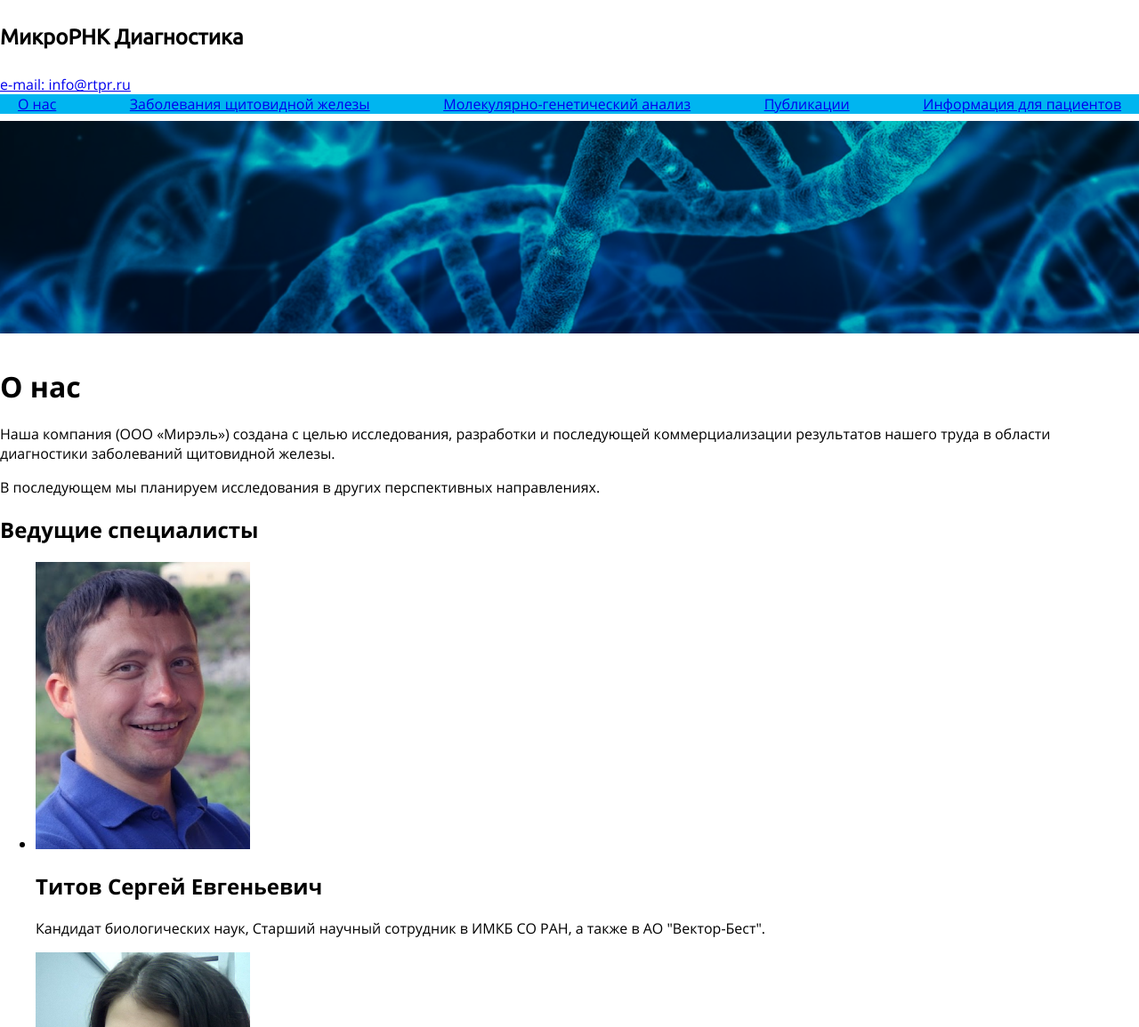
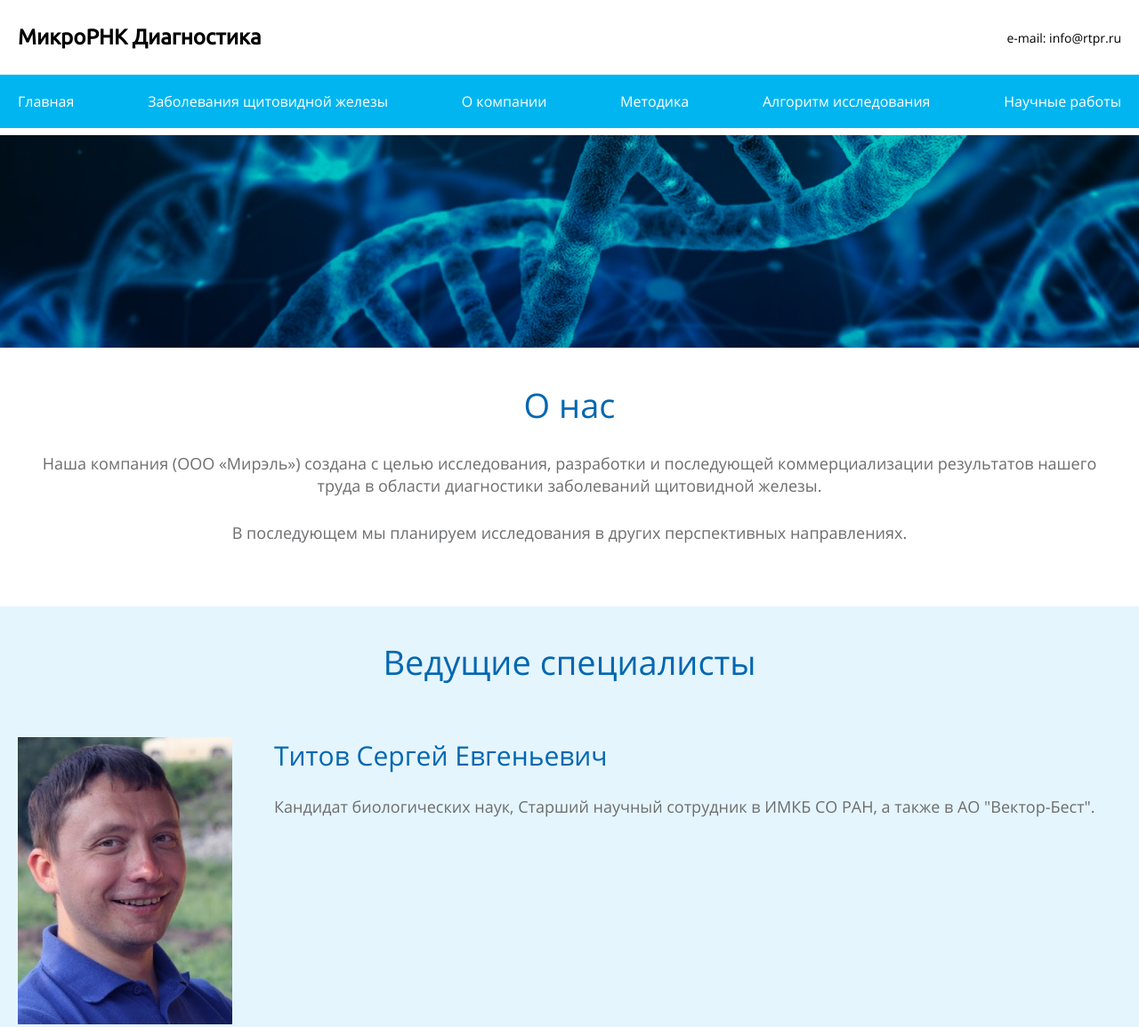
Before and after one commit to artcherenkov/mirel, a website: page src/about-us.html in a window 1280 px wide. Shown: the top 1155 px of the page at 89% size. Drawn offline with nearby package versions, Linux system fonts and the light colour scheme; files that its build step writes are made by us from their sources.

Commit message:
Добавляет стилизацию странице "О компании"

```diff
--- a/src/about-us.html
+++ b/src/about-us.html
@@ -10,25 +10,30 @@
   </head>
   <body>
     <header class="page-header">
+      <div class="page-header__header-wrapper">
         <h2 class="page-header__header">МикроРНК Диагностика</h2>
-      <a href="mailto:info@rtpr.ru">e-mail: info@rtpr.ru</a>
+        <a class="page-header__link" href="mailto:info@rtpr.ru">e-mail: info@rtpr.ru</a>
+      </div>
       <nav class="page-header__nav">
         <div class="page-header__nav-wrapper">
           <ul class="page-header__nav-list">
             <li class="page-header__nav-item">
-              <a href="#">О нас</a>
+              <a class="page-header__nav-link" href="index.html">Главная</a>
             </li>
             <li class="page-header__nav-item">
-              <a href="#">Заболевания щитовидной железы</a>
+              <a class="page-header__nav-link" href="sick.html">Заболевания щитовидной железы</a>
             </li>
             <li class="page-header__nav-item">
-              <a href="#">Молекулярно-генетический анализ</a>
+              <a class="page-header__nav-link" href="about-us.html">О компании</a>
             </li>
             <li class="page-header__nav-item">
-              <a href="#">Публикации</a>
+              <a class="page-header__nav-link" href="method.html">Методика</a>
             </li>
             <li class="page-header__nav-item">
-              <a href="#">Информация для пациентов</a>
+              <a class="page-header__nav-link" href="algorithm.html">Алгоритм исследования</a>
+            </li>
+            <li class="page-header__nav-item">
+              <a class="page-header__nav-link">Научные работы</a>
             </li>
           </ul>
         </div>
@@ -36,22 +41,23 @@
       <div class="page-header__bg"></div>
     </header>
     <main class="page-main">
-      <section class="about">
-        <div class="about__wrapper">
-          <h1 class="about__header">О нас</h1>
-          <div class="about__content-wrapper">
-            <p class="about__content">
-              Наша компания (ООО «Мирэль») создана с целью исследования, разработки и последующей коммерциализации результатов нашего труда в области диагностики заболеваний щитовидной железы.
+      <section class="staff">
+        <div class="staff__about-us">
+          <h1 class="staff__about-us-header">
+            О нас
+          </h1>
+          <p class="staff__about-us-content">
+            Наша компания (ООО «Мирэль») создана с целью исследования, разработки и последующей коммерциализации
+            результатов нашего труда в области диагностики заболеваний щитовидной железы.
           </p>
-            <p class="about__content">
+          <p class="staff__about-us-content">
             В последующем мы планируем исследования в других перспективных направлениях.
           </p>
         </div>
-        </div>
-      </section>
-      <section class="staff">
         <div class="staff__wrapper">
-          <h2 class="staff__header">Ведущие специалисты</h2>
+          <h2 class="staff__header">
+            Ведущие специалисты
+          </h2>
           <ul class="staff__list">
             <li class="staff__item">
               <img class="staff__photo" src="./img/staff-1.png" alt="Титов Сергей Евгеньевич">
@@ -111,6 +117,7 @@
       </section>
     </main>
     <footer class="page-footer">
+      <div class="page-footer__wrapper">
         <div class="page-footer__company-wrapper">
           <h2 class="page-footer__company">МикроРНК Диагностика</h2>
           <a class="page-footer__email" href="mailto:info@rtpr.ru">e-mail: info@rtpr.ru</a>
@@ -132,6 +139,7 @@
             <a href="#" class="page-footer__link">Научные работы</a>
           </li>
         </ul>
+      </div>
     </footer>
   </body>
 </html>
--- /dev/null
+++ b/src/sass/blocks/staff.scss
@@ -0,0 +1,79 @@
+.staff__about-us {
+  max-width: 1260px;
+  padding: 0 10px;
+  margin: 0 auto 70px;
+}
+
+.staff__about-us-header {
+  font-weight: normal;
+  font-size: 38px;
+  line-height: 52px;
+  text-align: center;
+  margin: 0 0 28px;
+  color: #0067b1;
+}
+
+.staff__about-us-content {
+  max-width: 1260px;
+  margin: 0 auto;
+  padding: 0 10px;
+  font-size: 18px;
+  line-height: 25px;
+  text-align: center;
+  color: #6D6E70;
+
+  &:not(:last-of-type) {
+    margin-bottom: 28px;
+  }
+}
+
+.staff__wrapper {
+  background-color: #e5f5fd;
+  padding-bottom: 49px;
+  padding-top: 36px;
+}
+
+.staff__header,
+.staff__list {
+  max-width: 1260px;
+  margin: 0 auto;
+  padding: 0 10px;
+}
+
+.staff__header {
+  font-weight: normal;
+  font-size: 38px;
+  line-height: 52px;
+  text-align: center;
+  margin-bottom: 59px;
+
+  color: #0067B1;
+}
+
+.staff__list {
+  list-style: none;
+  display: grid;
+  grid-auto-rows: 323px;
+  grid-row-gap: 40px;
+}
+
+.staff__item {
+  display: grid;
+  grid-template-columns: 241px 1fr;
+  grid-column-gap: 47px;
+}
+
+.staff__name {
+  font-weight: normal;
+  font-size: 30px;
+  line-height: 41px;
+  margin: 0 0 25px;
+  color: #0067B1;
+}
+
+.staff__description {
+  font-size: 18px;
+  line-height: 25px;
+
+  color: #6D6E70;
+}
--- a/src/sass/styles.scss
+++ b/src/sass/styles.scss
@@ -3,20 +3,22 @@
 @import "global/scaffolding";
 @import "global/fonts";
 
-@import "blocks/page-header";
-@import "blocks/promo";
 @import "blocks/squared-span";
 @import "blocks/blue-dot";
+
+@import "blocks/page-header";
+
+@import "blocks/promo";
 @import "blocks/results-allows";
 @import "blocks/about-method";
 @import "blocks/help";
-
 @import "blocks/choice.scss";
 @import "blocks/conclusion.scss";
 @import "blocks/diagnostics.scss";
 @import "blocks/sick.scss";
 @import "blocks/method";
 @import "blocks/algorithm";
+@import "blocks/question";
+@import "blocks/staff";
 
-@import "blocks/question";
 @import "blocks/page-footer";
```
Also changed, not shown: src/css/styles.css. Lines whose indentation alone changed are shown as unchanged.
